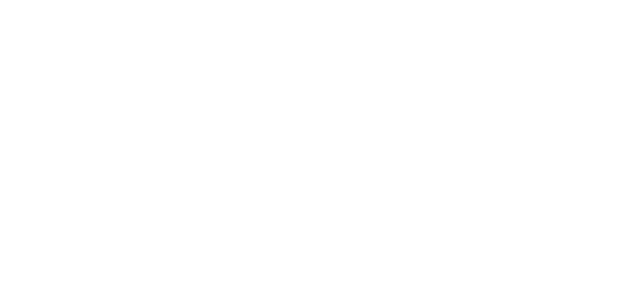
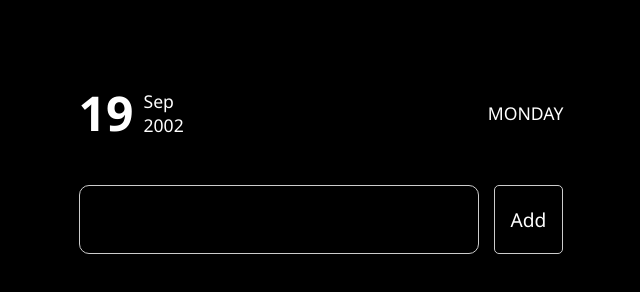
Before and after one commit to Tochukwu-Nwosu/todo-list-app, a plain HTML site: page lndex.html in a window 1280 px wide. Shown: the whole page, without its empty margins (319-959 px from the left). Drawn offline with Linux system fonts and the light colour scheme.

Commit message:
styled date & input

```diff
--- a/lndex.html
+++ b/lndex.html
@@ -9,7 +9,25 @@
 </head>
 <body>
 
+    <div class="container">
 
+        <div class="dateContainer">
+            <span class="currentdate">
+                <span id="date">19</span>
+                <span class="monthYear">
+                    <span id="month">Sep</span>
+                    <span id="year">2002</span>
+                </span>
+            </span>
+            <div id="day">Monday</div>
+        </div>
+
+        <div class="inputContainer">
+            <input type="text">
+            <button>add</button>
+        </div>
+
+    </div>
 
     <script src="todo-list.js"></script>
 </body>
--- a/style.css
+++ b/style.css
@@ -0,0 +1,81 @@
+* {
+    box-sizing: border-box;
+    margin: 0;
+    padding: 0;
+    font-family: 'Segoe UI', Tahoma, Geneva, Verdana, sans-serif;
+}
+body {
+    display: flex;
+    height: 100vh;
+    width: 100%;
+    background-color: rgb(0, 0, 0);
+    color: rgb(255, 255, 255);
+}
+.container {
+    margin: 50px auto;
+    padding: 30px;
+}
+.dateContainer {
+    width: 100%;
+    display: flex;
+    justify-content: space-between;
+    align-items: center;
+    font-size: 1.1rem;
+    font-weight: 500;
+}
+.currentdate {
+    display: flex;
+}
+#date {
+    font-size: 3rem;
+    font-weight: 600;
+    margin-right: 10px;
+}
+.monthYear {
+    display: flex;
+    flex-direction: column;
+    justify-content: center;
+}
+#year {
+    font-weight: 100;
+}
+#day {
+    text-transform: uppercase;
+}
+.inputContainer {
+    display: flex;
+    margin: 40px 0;
+    width: 100%;
+}
+.inputContainer input {
+    width: 400px;
+    margin-right: 15px;
+    padding: 20px;
+    border: 1px solid #ccc;
+    background-color: #000;
+    color: #fff;
+    border-radius: 10px;
+    font-size: 1.2rem;
+    text-align: center;
+    outline: none;
+}
+.inputContainer input:focus {
+    outline: 1px solid #ccc;
+}
+.inputContainer button {
+    border: 1px solid #ccc;
+    border-radius: 5px;
+    padding: 10px 16px;
+    background-color: #000;
+    color: #fff;
+    font-size: 1.2rem;
+    text-transform: capitalize;
+    cursor: pointer;
+    transition: 0.2s ease-in-out;
+}
+.inputContainer button:hover {
+    transform: scale(1.1);
+}
+.inputContainer button:active {
+    transform: scale(0.9);
+}
```
